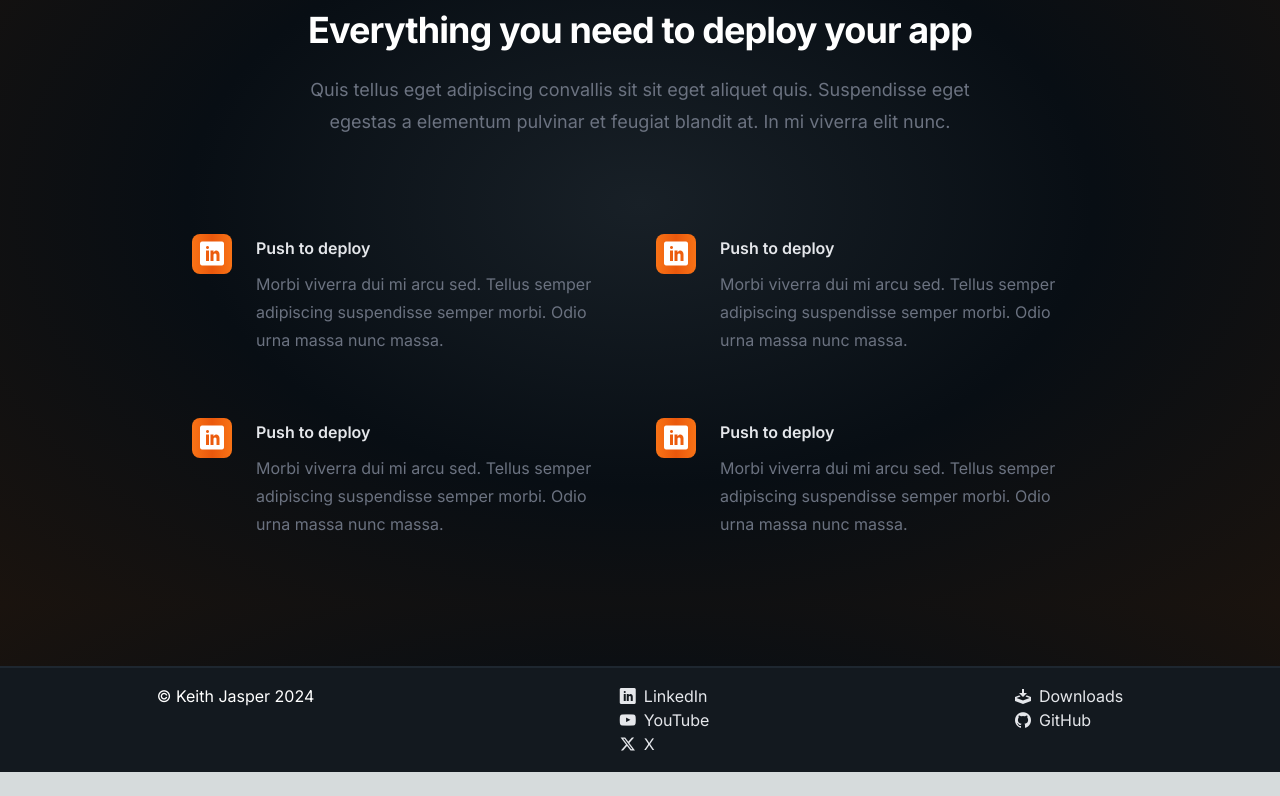
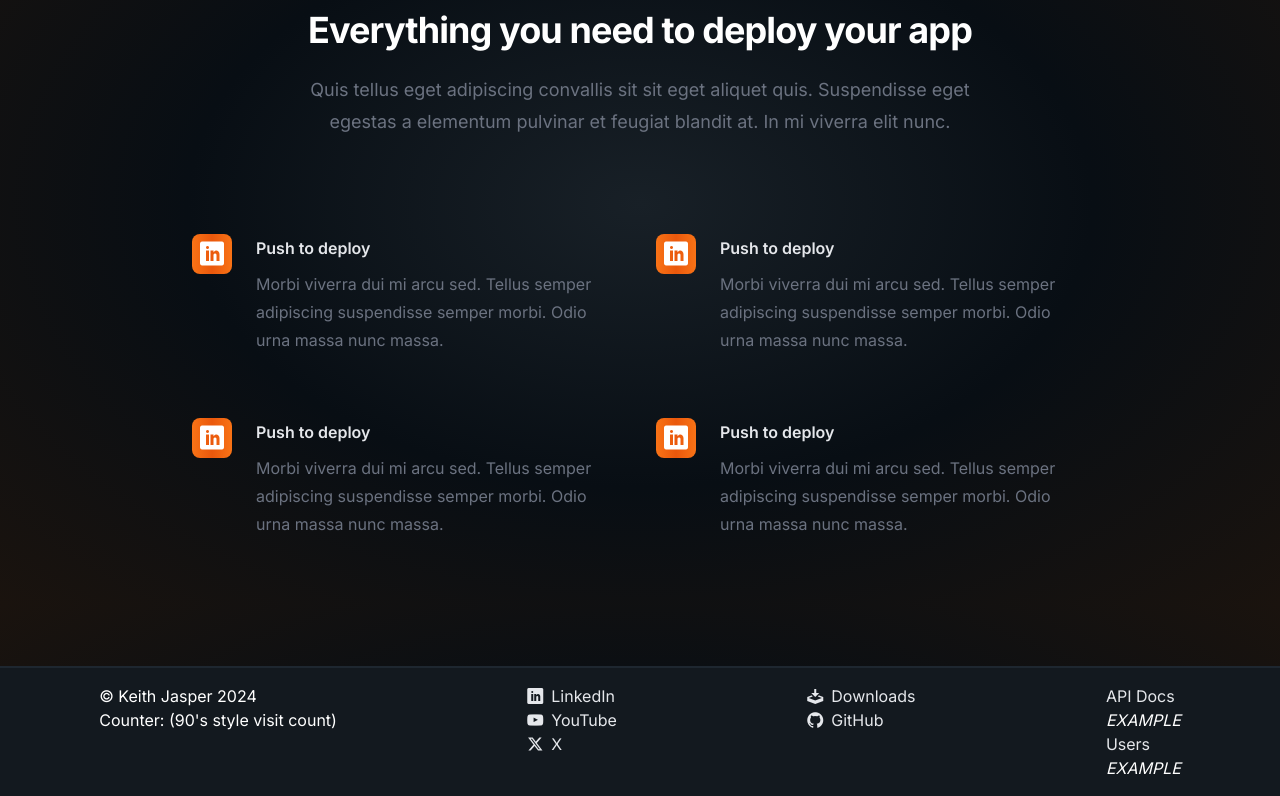
Before and after one commit to keithjasper83/keithjasper.co.uk, a Next.js app: page / in a window 1280 px wide. Shown: the part 196-992 px from the top of the page. Before the commit the page ends 968 px from the top, so only its background shows below. Built offline with nearby package versions, Linux system fonts and the light colour scheme; no server answers.

Commit message:
added counter and api demo links - a 90's style counter, does nothing more clever than increase number every api call

```diff
--- a/components/layout/footer.tsx
+++ b/components/layout/footer.tsx
@@ -1,14 +1,38 @@
+"use client";
+import { useState, useEffect } from "react";
+
 import Link from "next/link";
 import { Icons } from "../icons";
 
 export const Footer = () => {
+  const [counter, setCounter] = useState(null);
+
+  useEffect(() => {
+    const fetchCounter = async () => {
+      try {
+        const res = await fetch(
+          "https://www.keithjasper.co.uk/realapi/counter/"
+        );
+        if (!res.ok) {
+          throw new Error("Failed to fetch counter");
+        }
+        const data = await res.json();
+        setCounter(data); // assuming the response is a number
+      } catch (error) {
+        console.error("Error fetching counter:", error);
+      }
+    };
+
+    fetchCounter();
+  }, []);
+
   const today = new Date();
   return (
     <footer className=" w-full flex justify-center bg-[linear-gradient(_var(--tw-gradient-stops))] to-[#13191f] via-[#13191f] from-[#13191f] border-t-2 border-[#1e2730] p-1 m-0">
       <div className="row flex justify-around py-3">
         <ul>
           <li>&copy; Keith Jasper {today.getFullYear()}</li>
-          <li></li>
+          <li>Counter: {counter} (90's style visit count)</li>
           <li></li>
         </ul>
         <ul>
@@ -60,6 +84,20 @@ export const Footer = () => {
             </Link>
           </li>
         </ul>
+        <ul>
+          <li>
+            <Link href="/apitest/documentation/" className="flex items-center">
+              API Docs
+            </Link>{" "}
+            <i>EXAMPLE</i>
+          </li>
+          <li>
+            <Link href="/apitest/users/" className="flex items-center">
+              Users
+            </Link>{" "}
+            <i>EXAMPLE</i>
+          </li>
+        </ul>
       </div>
     </footer>
   );
```
